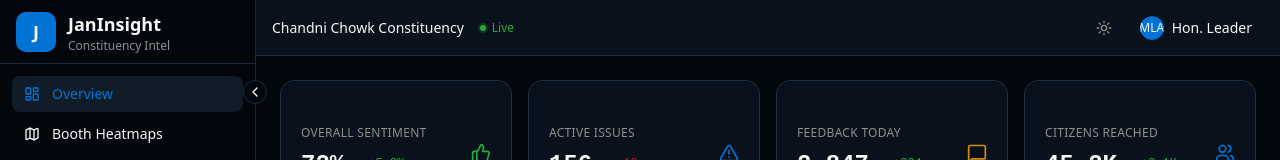
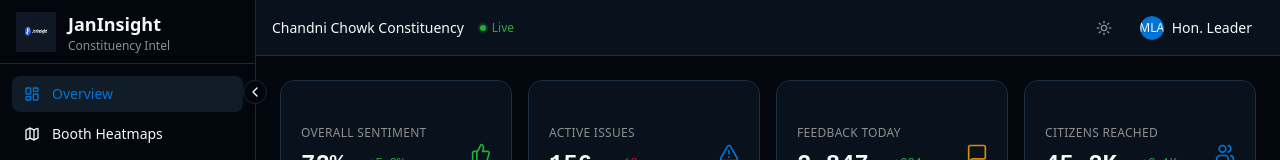
Before and after one commit to gauranshi1707/JanInsight, a Next.js app: page / in a window 1280 px wide. Shown: the top 160 px of the page. Built offline with nearby package versions, Linux system fonts and the light colour scheme.

Commit message:
feat: update sidebar logo to new circular JanInsight design
Replace square logo with new circular gradient logo image.

```diff
--- a/components/dashboard/sidebar.tsx
+++ b/components/dashboard/sidebar.tsx
@@ -1,5 +1,6 @@
 "use client"
 
+import Image from "next/image"
 import { cn } from "@/lib/utils"
 import {
   LayoutDashboard,
@@ -39,8 +40,14 @@ export function Sidebar({ isOpen, onToggle, activeTab, onTabChange }: SidebarPro
     >
       {/* Logo */}
       <div className="flex h-16 items-center gap-3 border-b border-sidebar-border px-4">
-        <div className="flex h-10 w-10 items-center justify-center rounded-lg bg-primary">
-          <span className="text-lg font-bold text-primary-foreground">J</span>
+        <div className="flex h-10 w-10 shrink-0 items-center justify-center">
+          <Image
+            src="/janinsight-logo.png"
+            alt="JanInsight"
+            width={40}
+            height={40}
+            className="h-10 w-10"
+          />
         </div>
         {isOpen && (
           <div className="flex flex-col">
```
Also changed, not shown: public/janinsight-logo.png (added).
